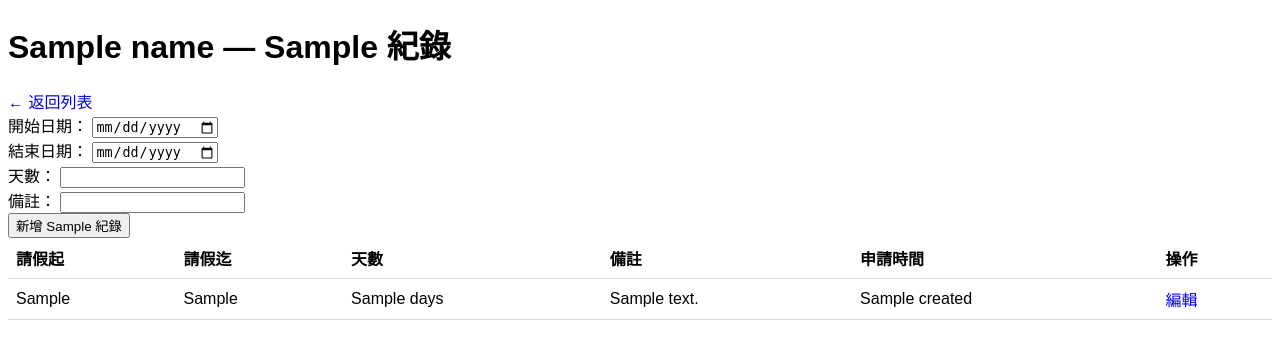
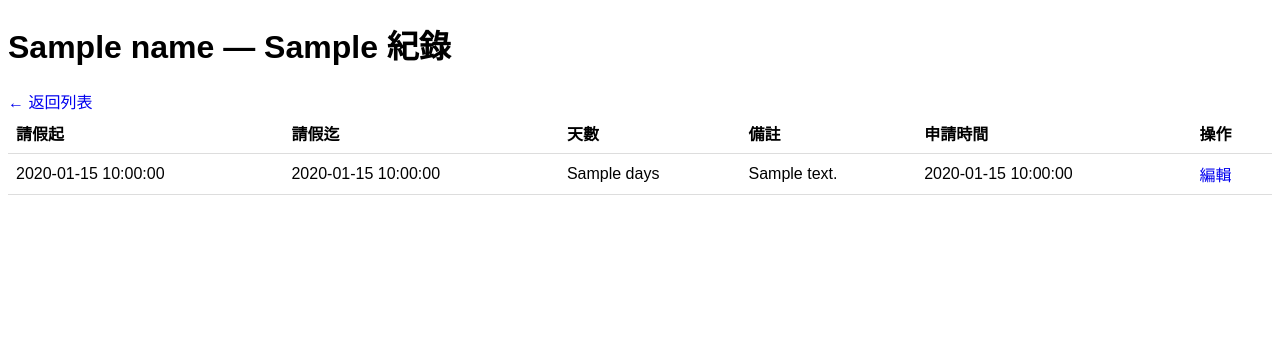
Before and after one commit to penguinpharmacy/penguin-HR-system, a Flask app: template templates/history.html in a window 1280 px wide. Shown: the top 359 px of the page. Run offline with Flask 3, Linux system fonts and the light colour scheme; the template is opened without the code that fills it: most values are stand-ins (such as "Sample title", 1, 10 or a date in 2020); some libraries are stand-ins or nearby versions.

Commit message:
Update history.html

```diff
--- a/templates/history.html
+++ b/templates/history.html
@@ -2,43 +2,20 @@
 <html>
 <head>
   <meta charset="utf-8">
-  <title>{{ name }} 的 {{ leave_type }} 紀錄</title>
+  <title>{{ name }} — {{ leave_type }} 紀錄</title>
   <link href="/static/style.css" rel="stylesheet">
 </head>
 <body class="p-4">
   <h1 class="text-2xl mb-4">{{ name }} — {{ leave_type }} 紀錄</h1>
-  <a href="/" class="text-gray-600 mb-4 inline-block">← 返回列表</a>
+  <a href="{{ url_for('leave_history', emp_id=emp_id, leave_type=leave_type) }}">← 返回列表</a>
 
-  <!-- 新增紀錄表單 -->
-  <form action="{{ url_for('record_leave', emp_id=emp_id) }}" method="post" class="mb-6 space-y-2">
-    <input type="hidden" name="leave_type" value="{{ leave_type }}">
-    <div>
-      <label class="block">開始日期：
-        <input type="date" name="date_from" required class="border px-2 py-1">
-      </label>
-    </div>
-    <div>
-      <label class="block">結束日期：
-        <input type="date" name="date_to" required class="border px-2 py-1">
-      </label>
-    </div>
-    <div>
-      <label class="block">天數：
-        <input type="number" name="days" min="1" required class="border px-2 py-1 w-24">
-      </label>
-    </div>
-    <div>
-      <label class="block">備註：
-        <input type="text" name="note" class="border px-2 py-1 w-full">
-      </label>
-    </div>
-    <button type="submit" class="px-4 py-2 bg-green-500 text-white rounded">
-      新增 {{ leave_type }} 紀錄
-    </button>
+  <form action="{{ url_for('add_leave_record', emp_id=emp_id, leave_type=leave_type) }}"
+        method="post"
+        class="mt-4 space-y-4">
+    <!-- 你的新增請假表單... -->
   </form>
 
-  <!-- 列出歷史紀錄 -->
-  <table class="min-w-full border">
+  <table class="min-w-full border mt-6">
     <thead>
       <tr>
         <th>請假起</th>
@@ -50,13 +27,13 @@
       </tr>
     </thead>
     <tbody>
-      {% for d_from, d_to, days, note, created in records %}
+      {% for r in records %}
       <tr class="border-t">
-        <td>{{ d_from }}</td>
-        <td>{{ d_to }}</td>
-        <td>{{ days }}</td>
-        <td>{{ note or '-' }}</td>
-        <td>{{ created }}</td>
+        <td>{{ r.start_date }}</td>
+        <td>{{ r.end_date }}</td>
+        <td>{{ r.days }}</td>
+        <td>{{ r.note }}</td>
+        <td>{{ r.created_at }}</td>
         <td>
           <a href="{{ url_for('edit_leave_record',
                                emp_id=emp_id,
@@ -65,9 +42,10 @@
              class="text-blue-600">編輯</a>
         </td>
       </tr>
-      {% else %}
-      <tr><td colspan="5" class="text-center py-4">尚無紀錄</td></tr>
       {% endfor %}
+      {% if records|length == 0 %}
+      <tr><td colspan="6" class="text-center py-4">尚無紀錄</td></tr>
+      {% endif %}
     </tbody>
   </table>
 </body>
```
